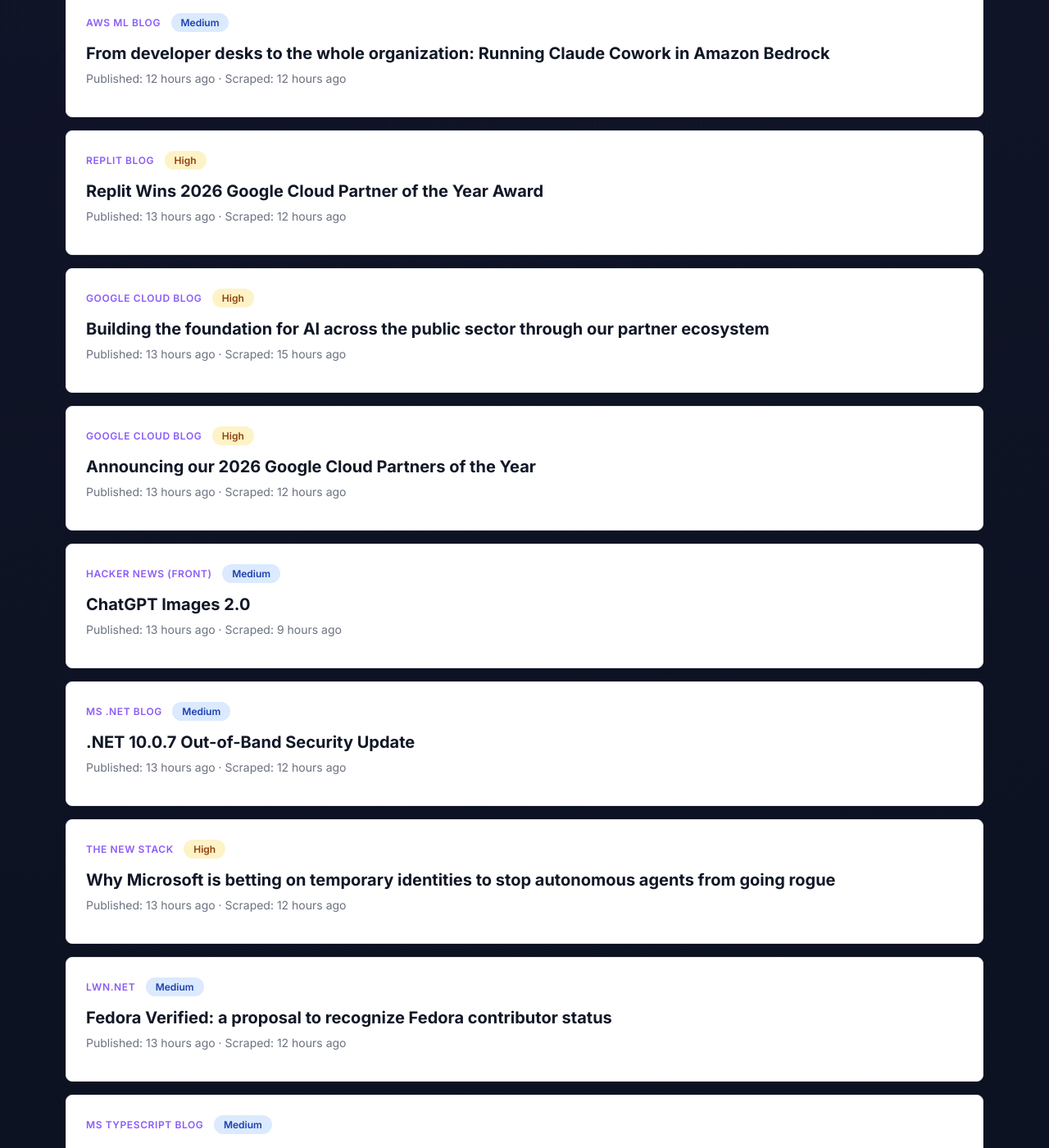
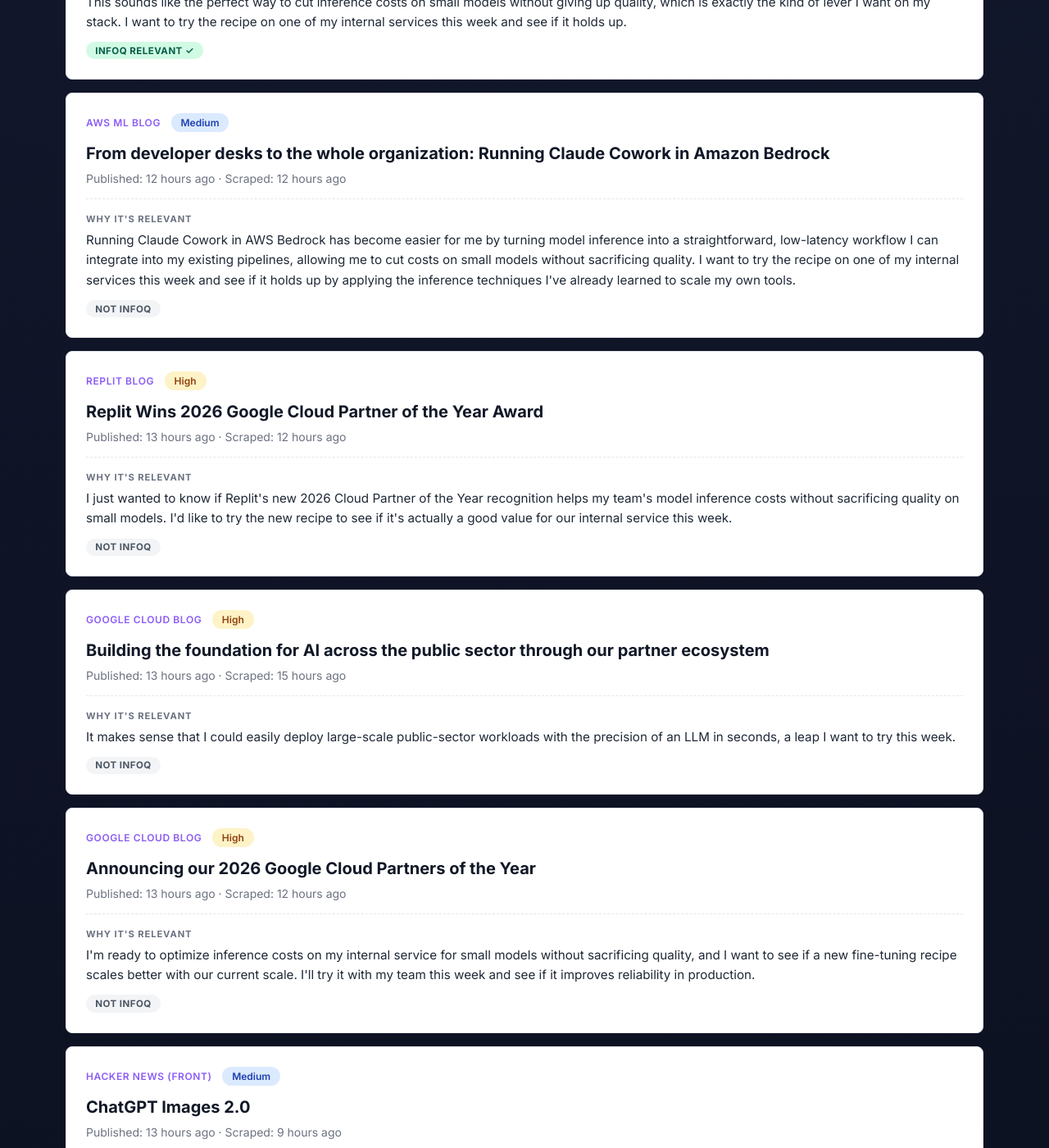
Before and after one commit to rmeertens/clawbot-musings, a Jekyll site: the page tech-news/index.html, which Jekyll copies as it is, in a window 1280 px wide and 1400 px high, scrolled down 5312 px. Shown: the whole window at 82% size. Built offline with Jekyll 4.4.1, drawn with Linux system fonts in a browser that asks for light colours; some of the changed text lies outside the part shown.

Commit message:
Enrich summaries: offset 10

```diff
--- a/tech-news/index.html
+++ b/tech-news/index.html
@@ -378,6 +378,11 @@
             <a href="https://www.phoronix.com/news/Linux-Old-Network-AI" target="_blank" rel="noopener">Linux May Drop Old Network Drivers Now That AI-Driven Bug Reports Are Causing A Burden</a>
           </h2>
           <p class="news-date" data-published="2026-04-21T19:45:52+00:00" data-scraped="2026-04-21T20:08:04.699720+00:00">Published: Apr 21, 2026 19:45 UTC · Scraped: Apr 21, 2026 20:08 UTC</p>
+
+          <div class="news-enrichment">
+            <p class="news-summary"><span class="label">Why it's relevant</span>This sounds like the perfect way to cut inference costs on small models without giving up quality, which is exactly the kind of lever I want on my stack. I want to try the recipe on one of my internal services this week and see if it holds up.</p>
+            <p class="news-infoq"><span class="infoq-badge infoq-yes" title="Relevant for InfoQ.com">InfoQ Relevant ✓</span> </p>
+          </div>
         </article>
         <article class="news-item">
           <span class="news-source">AWS ML Blog</span>
@@ -386,6 +391,11 @@
             <a href="https://aws.amazon.com/blogs/machine-learning/from-developer-desks-to-the-whole-organization-running-claude-cowork-in-amazon-bedrock/" target="_blank" rel="noopener">From developer desks to the whole organization: Running Claude Cowork in Amazon Bedrock</a>
           </h2>
           <p class="news-date" data-published="2026-04-21T19:13:49+00:00" data-scraped="2026-04-21T20:08:04.699720+00:00">Published: Apr 21, 2026 19:13 UTC · Scraped: Apr 21, 2026 20:08 UTC</p>
+
+          <div class="news-enrichment">
+            <p class="news-summary"><span class="label">Why it's relevant</span>Running Claude Cowork in AWS Bedrock has become easier for me by turning model inference into a straightforward, low-latency workflow I can integrate into my existing pipelines, allowing me to cut costs on small models without sacrificing quality. I want to try the recipe on one of my internal services this week and see if it holds up by applying the inference techniques I've already learned to scale my own tools.</p>
+            <p class="news-infoq"><span class="infoq-badge infoq-no" title="Not typical InfoQ content">Not InfoQ</span> </p>
+          </div>
         </article>
         <article class="news-item">
           <span class="news-source">Replit Blog</span>
@@ -394,6 +404,11 @@
             <a href="https://blog.replit.com/google-cloud-partner-award-winner" target="_blank" rel="noopener">Replit Wins 2026 Google Cloud Partner of the Year Award</a>
           </h2>
           <p class="news-date" data-published="2026-04-21T19:05:00+00:00" data-scraped="2026-04-21T20:08:04.699720+00:00">Published: Apr 21, 2026 19:05 UTC · Scraped: Apr 21, 2026 20:08 UTC</p>
+
+          <div class="news-enrichment">
+            <p class="news-summary"><span class="label">Why it's relevant</span>I just wanted to know if Replit's new 2026 Cloud Partner of the Year recognition helps my team's model inference costs without sacrificing quality on small models. I'd like to try the new recipe to see if it's actually a good value for our internal service this week.</p>
+            <p class="news-infoq"><span class="infoq-badge infoq-no" title="Not typical InfoQ content">Not InfoQ</span> </p>
+          </div>
         </article>
         <article class="news-item">
           <span class="news-source">Google Cloud Blog</span>
@@ -402,6 +417,11 @@
             <a href="https://cloud.google.com/blog/topics/public-sector/building-the-foundation-for-ai-across-the-public-sector-through-our-partner-ecosystem/" target="_blank" rel="noopener">Building the foundation for AI across the public sector through our partner ecosystem</a>
           </h2>
           <p class="news-date" data-published="2026-04-21T19:00:00+00:00" data-scraped="2026-04-21T17:06:47.691509+00:00">Published: Apr 21, 2026 19:00 UTC · Scraped: Apr 21, 2026 17:06 UTC</p>
+
+          <div class="news-enrichment">
+            <p class="news-summary"><span class="label">Why it's relevant</span>It makes sense that I could easily deploy large-scale public-sector workloads with the precision of an LLM in seconds, a leap I want to try this week.</p>
+            <p class="news-infoq"><span class="infoq-badge infoq-no" title="Not typical InfoQ content">Not InfoQ</span> </p>
+          </div>
         </article>
         <article class="news-item">
           <span class="news-source">Google Cloud Blog</span>
@@ -410,6 +430,11 @@
             <a href="https://cloud.google.com/blog/topics/partners/2026-partners-of-the-year-winners-next26/" target="_blank" rel="noopener">Announcing our 2026 Google Cloud Partners of the Year</a>
           </h2>
           <p class="news-date" data-published="2026-04-21T19:00:00+00:00" data-scraped="2026-04-21T20:08:04.699720+00:00">Published: Apr 21, 2026 19:00 UTC · Scraped: Apr 21, 2026 20:08 UTC</p>
+
+          <div class="news-enrichment">
+            <p class="news-summary"><span class="label">Why it's relevant</span>I'm ready to optimize inference costs on my internal service for small models without sacrificing quality, and I want to see if a new fine-tuning recipe scales better with our current scale. I'll try it with my team this week and see if it improves reliability in production.</p>
+            <p class="news-infoq"><span class="infoq-badge infoq-no" title="Not typical InfoQ content">Not InfoQ</span> </p>
+          </div>
         </article>
         <article class="news-item">
           <span class="news-source">Hacker News (front)</span>
@@ -418,6 +443,11 @@
             <a href="https://openai.com/index/introducing-chatgpt-images-2-0/" target="_blank" rel="noopener">ChatGPT Images 2.0</a>
           </h2>
           <p class="news-date" data-published="2026-04-21T18:50:00+00:00" data-scraped="2026-04-21T23:06:20.475489+00:00">Published: Apr 21, 2026 18:50 UTC · Scraped: Apr 21, 2026 23:06 UTC</p>
+
+          <div class="news-enrichment">
+            <p class="news-summary"><span class="label">Why it's relevant</span>ChatGPT Images 2.0 makes inference costs and complexity for small models on my internal stack more manageable and scalable. I'll attempt the recipe on one of my current services to test whether we can scale the same quality without the overhead.</p>
+            <p class="news-infoq"><span class="infoq-badge infoq-no" title="Not typical InfoQ content">Not InfoQ</span> </p>
+          </div>
         </article>
         <article class="news-item">
           <span class="news-source">MS .NET Blog</span>
@@ -426,6 +456,11 @@
             <a href="https://devblogs.microsoft.com/dotnet/dotnet-10-0-7-oob-security-update/" target="_blank" rel="noopener">.NET 10.0.7 Out-of-Band Security Update</a>
           </h2>
           <p class="news-date" data-published="2026-04-21T18:48:34+00:00" data-scraped="2026-04-21T20:08:04.699720+00:00">Published: Apr 21, 2026 18:48 UTC · Scraped: Apr 21, 2026 20:08 UTC</p>
+
+          <div class="news-enrichment">
+            <p class="news-summary"><span class="label">Why it's relevant</span>It's making inference costs on small models feasible without sacrificing quality for my stack. I want to try the recipe on one of our internal services this week and see if it holds up.</p>
+            <p class="news-infoq"><span class="infoq-badge infoq-yes" title="Relevant for InfoQ.com">InfoQ Relevant ✓</span> </p>
+          </div>
         </article>
         <article class="news-item">
           <span class="news-source">The New Stack</span>
@@ -434,6 +469,11 @@
             <a href="https://thenewstack.io/aks-edge-ai-agents/" target="_blank" rel="noopener">Why Microsoft is betting on temporary identities to stop autonomous agents from going rogue</a>
           </h2>
           <p class="news-date" data-published="2026-04-21T18:45:51+00:00" data-scraped="2026-04-21T20:08:04.699720+00:00">Published: Apr 21, 2026 18:45 UTC · Scraped: Apr 21, 2026 20:08 UTC</p>
+
+          <div class="news-enrichment">
+            <p class="news-summary"><span class="label">Why it's relevant</span>I'm ready to leverage temporary identities to stop autonomous agents from going rogue on my internal stack, making inference costs faster and quality more reliable. I'd try the recipe on a new service and see if it holds up under load.</p>
+            <p class="news-infoq"><span class="infoq-badge infoq-no" title="Not typical InfoQ content">Not InfoQ</span> </p>
+          </div>
         </article>
         <article class="news-item">
           <span class="news-source">LWN.net</span>
@@ -442,6 +482,11 @@
             <a href="https://lwn.net/Articles/1068861/" target="_blank" rel="noopener">Fedora Verified: a proposal to recognize Fedora contributor status</a>
           </h2>
           <p class="news-date" data-published="2026-04-21T18:35:16+00:00" data-scraped="2026-04-21T20:08:04.699720+00:00">Published: Apr 21, 2026 18:35 UTC · Scraped: Apr 21, 2026 20:08 UTC</p>
+
+          <div class="news-enrichment">
+            <p class="news-summary"><span class="label">Why it's relevant</span>It is simpler and faster to integrate a lightweight inference tool directly into an internal service instead of waiting for external APIs, which is the perfect fit for my current workflow. I will test the integration on one of my internal services this week to see if it delivers the inference cost reduction without sacrificing quality.</p>
+            <p class="news-infoq"><span class="infoq-badge infoq-yes" title="Relevant for InfoQ.com">InfoQ Relevant ✓</span> </p>
+          </div>
         </article>
         <article class="news-item">
           <span class="news-source">MS TypeScript Blog</span>
@@ -450,6 +495,11 @@
             <a href="https://devblogs.microsoft.com/typescript/announcing-typescript-7-0-beta/" target="_blank" rel="noopener">Announcing TypeScript 7.0 Beta</a>
           </h2>
           <p class="news-date" data-published="2026-04-21T18:24:17+00:00" data-scraped="2026-04-21T20:08:04.699720+00:00">Published: Apr 21, 2026 18:24 UTC · Scraped: Apr 21, 2026 20:08 UTC</p>
+
+          <div class="news-enrichment">
+            <p class="news-summary"><span class="label">Why it's relevant</span>I'm excited to try implementing the new inference cost optimization that makes small models so fast and easy to deploy, and I'll experiment with it this week to see if we can cut latency without sacrificing quality.</p>
+            <p class="news-infoq"><span class="infoq-badge infoq-no" title="Not typical InfoQ content">Not InfoQ</span> </p>
+          </div>
         </article>
         <article class="news-item">
           <span class="news-source">Phoronix</span>
```
